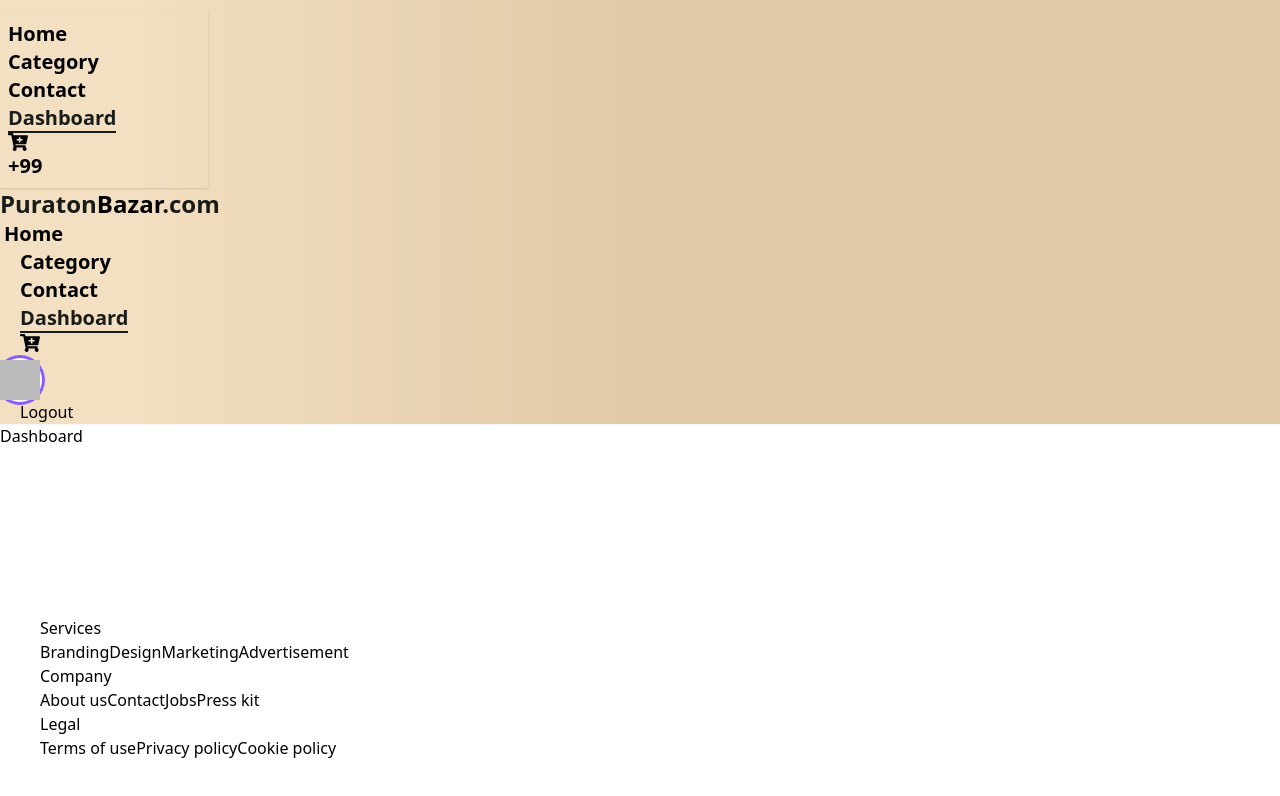
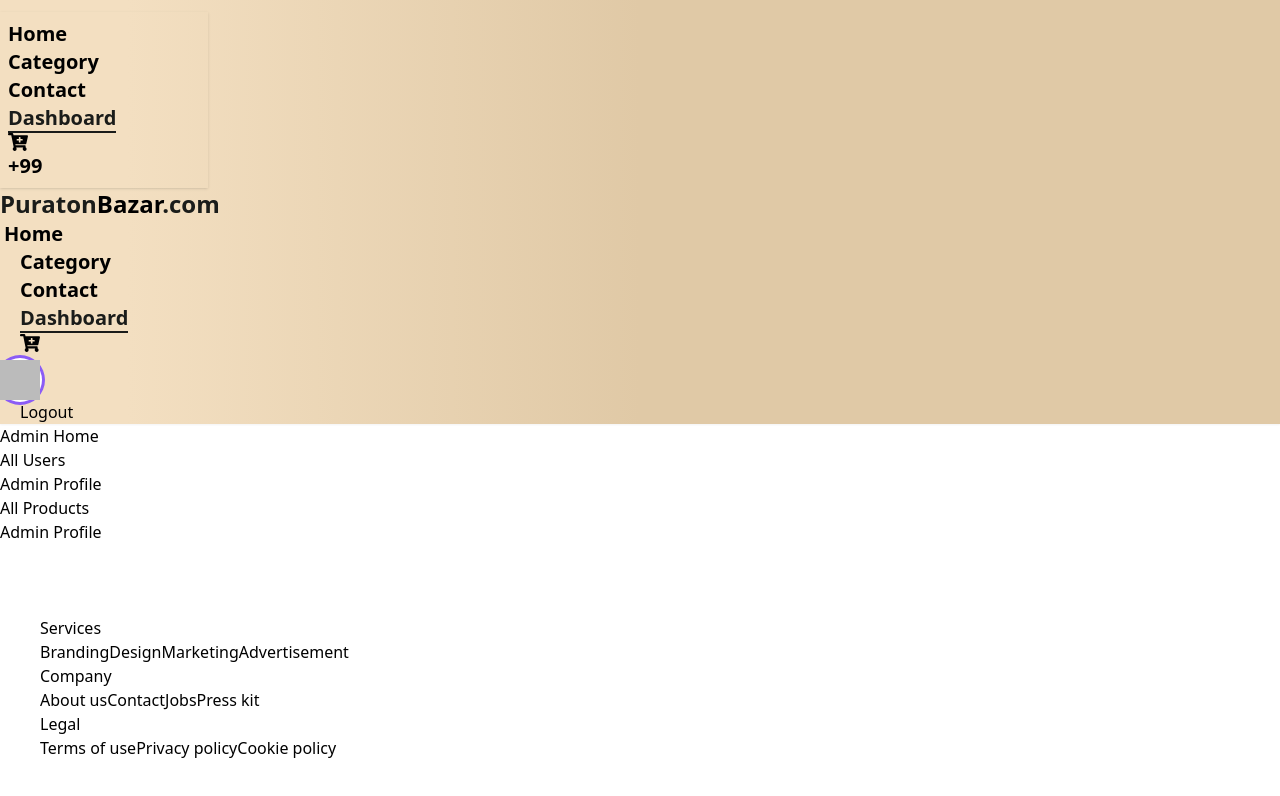
Before and after one commit to Animes101/puraton-bazar-bd-client, a React (Vite) app: page /dashboard in a window 1280 px wide. Shown: the top 796 px of the page. Built offline with nearby package versions, Linux system fonts and the light colour scheme; no server answers; sample sign-in values are in the browser's storage; a web font is replaced by a local one.

Commit message:
add admin home

```diff
--- a/src/Pages/Dashboard.jsx
+++ b/src/Pages/Dashboard.jsx
@@ -1,8 +1,50 @@
-import React from 'react'
+import { Link, Outlet } from 'react-router-dom'
 
 const Dashboard = () => {
+
+  const isAdmin=true;
+
   return (
-    <div>Dashboard</div>
+    <div className='grid grid-cols-2 gap-4'>
+
+      <div className=''>
+      {isAdmin ?   <ul>
+          <li>
+            <Link to='/dashboard/home'>Admin Home</Link>
+          </li>
+          <li>
+            <Link to='/dashboard/Payment'>All Users</Link>
+          </li>
+          <li>
+            <Link to='/dashboard/profile'>Admin Profile</Link>
+          </li>
+          <li>
+            <Link to='/dashboard/products'>All Products</Link>
+          </li>
+          <li>
+            <Link to='/dashboard/profile'>Admin Profile</Link>
+          </li>
+        </ul> :
+
+          <ul>
+          <li>
+            <Link to='/dashboard/home'>User Home</Link>
+          </li>
+          <li>
+            <Link to='/dashboard/Payment'>User Payment</Link>
+          </li>
+          <li>
+            <Link to='/dashboard/profile'>User Profile</Link>
+          </li>
+        </ul>
+        }
+
+      </div>
+      <div>
+        <Outlet />
+
+      </div>
+    </div>
   )
 }
 
--- a/src/Pages/Details.jsx
+++ b/src/Pages/Details.jsx
@@ -4,12 +4,15 @@ import { useContext } from "react";
 import { AuthContext } from "../context/AuthProvider";
 import useAxiosSecure from "../hooks/useAxiosSecure";
 import { useQuery } from "@tanstack/react-query";
+import useCart from "../hooks/useCart";
 
 
 const Details = () => {
 
   const { id } = useParams();
   const { user } = useContext(AuthContext);
+
+  const {refetch}=useCart()
 
   const axiosSecure=useAxiosSecure();
 
@@ -57,7 +60,10 @@ const Details = () => {
 
         axiosSecure.post('/cart', cart)
 
-        .then(result=> console.log(result))
+        .then(result=> {
+
+          refetch();
+        })
 
 
       }
--- /dev/null
+++ b/src/Pages/UserHome.jsx
@@ -0,0 +1,9 @@
+import React from 'react'
+
+const UserHome = () => {
+  return (
+    <div>UserHome</div>
+  )
+}
+
+export default UserHome
--- a/src/hooks/useCart.jsx
+++ b/src/hooks/useCart.jsx
@@ -1,18 +1,21 @@
 import { useQuery } from "@tanstack/react-query";
 import useAxiosSecure from "./useAxiosSecure";
+import { useContext } from "react";
+import { AuthContext } from "../context/AuthProvider";
 
 const useCart = () => {
   const axiosSecure = useAxiosSecure();
+  const {user}=useContext(AuthContext);
 
-  const { data, isLoading, isError, error } = useQuery({
-    queryKey: ["cart"],
+  const { data, isLoading, isError, error , refetch } = useQuery({
+    queryKey: ["cart", user?.email],
     queryFn: async () => {
-      const res = await axiosSecure.get("/cart");
+      const res = await axiosSecure.get(`/cart?email=${user?.email}`);
       return res.data.data; // depends on backend response structure
     },
   });
 
-  return { data, isLoading, isError, error };
+  return { data, isLoading, isError, error, refetch };
 };
 
 export default useCart;
```
Also changed, not shown: src/routes/route.jsx (+9 -1 lines).
